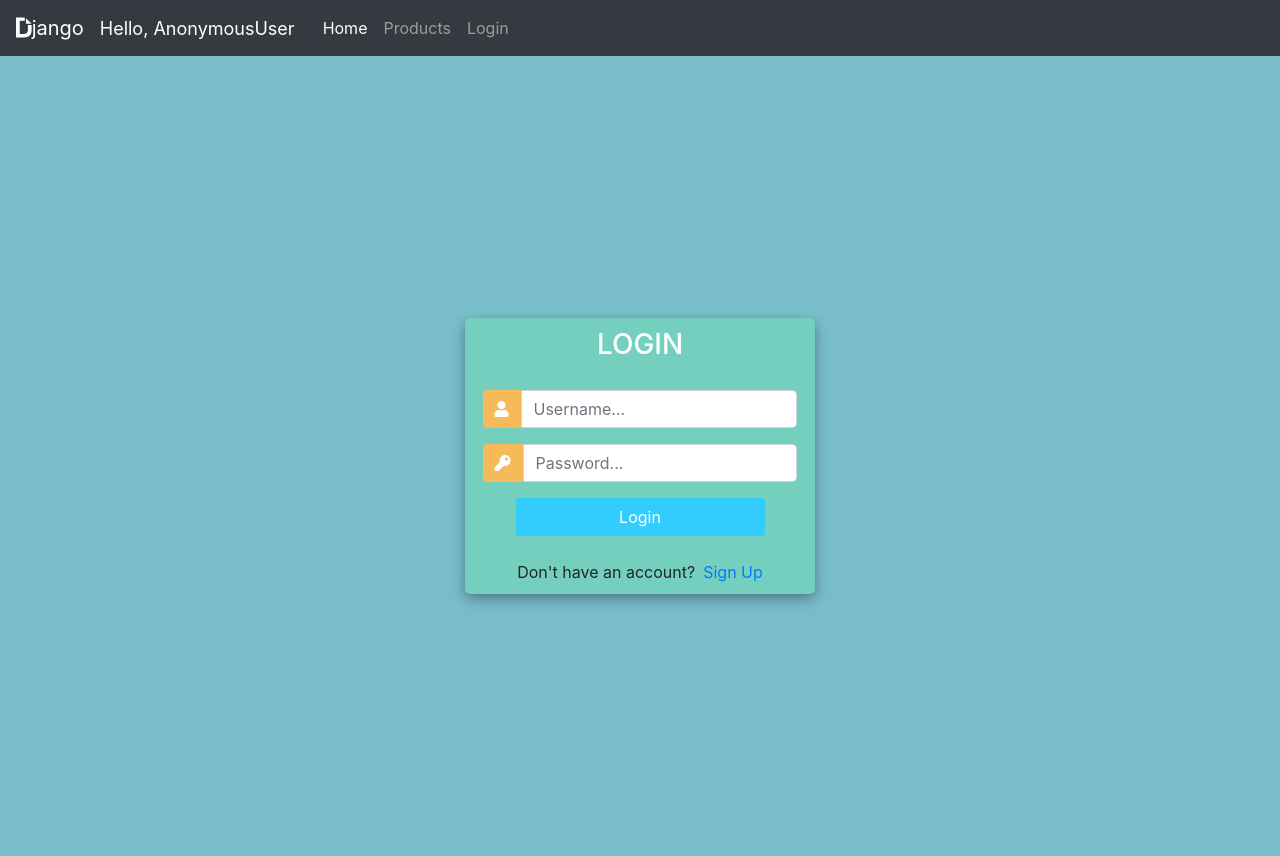
After one commit to kyrios213/django_tutorial, a Django app: page /login/ in a window 1280 px wide. The commit adds this page. Run offline with Django 3.2, Linux system fonts and the light colour scheme; some libraries are stand-ins or nearby versions.

Commit message:
Added user auth, registration, login and logout

```diff
--- a/accounts/filters.py
+++ b/accounts/filters.py
@@ -1,5 +1,6 @@
 import django_filters
 from django_filters import DateFilter, CharFilter
+from django import forms
 
 from .models import *
 
--- a/accounts/templates/accounts/customer.html
+++ b/accounts/templates/accounts/customer.html
@@ -46,7 +46,9 @@
         <div class="col">
             <div class="card card-body">
                 <form method="get">
-                    {{ myfilter.form }}
+                    <div class="form-group">
+                        {{ myfilter.form }}
+                    </div>
                     <button class="btn btn-primary btn-sm">Search</button>
                 </form>
             </div>
--- /dev/null
+++ b/accounts/templates/accounts/login.html
@@ -0,0 +1,129 @@
+{% extends 'base.html' %}
+
+{% block title %}Login{% endblock %}
+
+{% block content %}
+<!DOCTYPE html>
+<html>
+
+<head>
+	<title>Login</title>
+	<link rel="stylesheet" href="https://stackpath.bootstrapcdn.com/bootstrap/4.1.3/css/bootstrap.min.css" integrity="sha384-MCw98/SFnGE8fJT3GXwEOngsV7Zt27NXFoaoApmYm81iuXoPkFOJwJ8ERdknLPMO" crossorigin="anonymous">
+	<script src="https://ajax.googleapis.com/ajax/libs/jquery/3.3.1/jquery.min.js"></script>
+	<link rel="stylesheet" href="https://use.fontawesome.com/releases/v5.6.1/css/all.css" integrity="sha384-gfdkjb5BdAXd+lj+gudLWI+BXq4IuLW5IT+brZEZsLFm++aCMlF1V92rMkPaX4PP" crossorigin="anonymous">
+
+
+	<style>
+		body,
+		html {
+			margin: 0;
+			padding: 0;
+			height: 100%;
+			background: #7abecc !important;
+		}
+		.user_card {
+			width: 350px;
+			margin-top: auto;
+			margin-bottom: auto;
+			background: #74cfbf;
+			position: relative;
+			display: flex;
+			justify-content: center;
+			flex-direction: column;
+			padding: 10px;
+			box-shadow: 0 4px 8px 0 rgba(0, 0, 0, 0.2), 0 6px 20px 0 rgba(0, 0, 0, 0.19);
+			-webkit-box-shadow: 0 4px 8px 0 rgba(0, 0, 0, 0.2), 0 6px 20px 0 rgba(0, 0, 0, 0.19);
+			-moz-box-shadow: 0 4px 8px 0 rgba(0, 0, 0, 0.2), 0 6px 20px 0 rgba(0, 0, 0, 0.19);
+			border-radius: 5px;
+
+		}
+
+		.form_container {
+			margin-top: 20px;
+		}
+
+		#form-title{
+			color: #fff;
+
+		}
+
+		.login_btn {
+			width: 100%;
+			background: #33ccff !important;
+			color: white !important;
+		}
+		.login_btn:focus {
+			box-shadow: none !important;
+			outline: 0px !important;
+		}
+		.login_container {
+			padding: 0 2rem;
+		}
+		.input-group-text {
+			background: #f7ba5b !important;
+			color: white !important;
+			border: 0 !important;
+			border-radius: 0.25rem 0 0 0.25rem !important;
+		}
+		.input_user,
+		.input_pass:focus {
+			box-shadow: none !important;
+			outline: 0px !important;
+		}
+
+		#messages{
+			background-color: grey;
+			color: #fff;
+			padding: 10px;
+			margin-top: 10px;
+		}
+	</style>
+
+</head>
+<body>
+	<div class="container h-100">
+		<div class="d-flex justify-content-center h-100">
+			<div class="user_card">
+				<div class="d-flex justify-content-center">
+
+
+					<h3 id="form-title">LOGIN</h3>
+				</div>
+				<div class="d-flex justify-content-center form_container">
+					<form method="POST" action="">
+                        {% csrf_token %}
+						<div class="input-group mb-3">
+							<div class="input-group-append">
+								<span class="input-group-text"><i class="fas fa-user"></i></span>
+							</div>
+							<input type="text" name="username" placeholder="Username..." class="form-control">
+						</div>
+						<div class="input-group mb-2">
+							<div class="input-group-append">
+								<span class="input-group-text"><i class="fas fa-key"></i></span>
+							</div>
+								<input type="password" name="password" placeholder="Password..." class="form-control" >
+						</div>
+
+							<div class="d-flex justify-content-center mt-3 login_container">
+				 				<input class="btn login_btn" type="submit" value="Login">
+				   			</div>
+					</form>
+
+				</div>
+                {% for message in messages %}
+                    <p id="messages">{{ message }}</p>
+                {% endfor %}
+				<div class="mt-4">
+					<div class="d-flex justify-content-center links">
+						Don't have an account? <a href="{% url 'accounts:register' %}" class="ml-2">Sign Up</a>
+					</div>
+
+				</div>
+			</div>
+		</div>
+	</div>
+</body>
+
+</html>
+{% endblock %}
--- a/accounts/urls.py
+++ b/accounts/urls.py
@@ -4,6 +4,10 @@ from . import views
 
 app_name = 'accounts'
 urlpatterns = [
+    path('register/', views.registerPage, name="register"),
+    path('login/', views.loginPage, name="login"),
+    path('logout/', views.logoutUser, name="logout"),
+
     path('', views.home, name="home"),
     path('products/', views.products, name="products"),
     path('customer/<str:pk>/', views.customer, name="customer"),
--- a/accounts/views.py
+++ b/accounts/views.py
@@ -1,12 +1,56 @@
 from django.shortcuts import render, redirect
 from django.http import HttpResponse
 from django.forms import inlineformset_factory
+from django.contrib.auth.forms import UserCreationForm
+from django.contrib import messages
+from django.contrib.auth import authenticate, login, logout
+from django.contrib.auth.decorators import login_required
 
 from .models import *
 from .forms import *
 from .filters import OrderFilter
 
 # Create your views here.
+def registerPage(request):
+    if request.user.is_authenticated:
+        return redirect('accounts:home')
+    else:
+        form = CreateUserForm()
+        if request.method == 'POST':
+            form = CreateUserForm(request.POST)
+            if form.is_valid():
+                form.save()
+                user = form.cleaned_data.get('username')
+                messages.success(request, "Account was created for " + user)
+                return redirect('accounts:login')
+        context = {
+            'form': form,
+        }
+        return render(request, 'accounts/register.html', context)
+
+def loginPage(request):
+    if request.user.is_authenticated:
+        return redirect('accounts:home')
+    else:
+        if request.method == "POST":
+            username = request.POST.get('username')
+            password = request.POST.get('password')
+
+            user = authenticate(request, username=username, password=password)
+            if user is not None:
+                login(request, user)
+                return redirect('accounts:home')
+            else:
+                messages.info(request, 'Username OR password is incorrect')
+        context = {}
+        return render(request, 'accounts/login.html', context)
+
+@login_required(login_url='accounts:login')
+def logoutUser(request):
+    logout(request)
+    return redirect('accounts:login')
+
+@login_required(login_url='accounts:login')
 def home(request):
     orders = Order.objects.all()
     customers = Customer.objects.all()
@@ -26,12 +70,14 @@ def home(request):
         }
     return render(request, 'accounts/dashboard.html', context)
 
+@login_required(login_url='accounts:login')
 def products(request):
     products = Product.objects.all()
     return render(request, 'accounts/products.html', {
         'products': products,
     })
 
+@login_required(login_url='accounts:login')
 def customer(request, pk):
     customer = Customer.objects.get(id=pk)
 
@@ -49,6 +95,7 @@ def customer(request, pk):
         }
     return render(request, 'accounts/customer.html', context)
 
+@login_required(login_url='accounts:login')
 def createOrder(request, pk):
     OrderFormSet = inlineformset_factory(Customer, Order, fields=('product', 'status'), extra=10)
     customer = Customer.objects.get(id=pk)
@@ -65,6 +112,7 @@ def createOrder(request, pk):
     }
     return render(request, 'accounts/order_form.html', context)
 
+@login_required(login_url='accounts:login')
 def updateOrder(request, pk):
     order = Order.objects.get(id=pk)
     form = OrderForm(instance=order)
@@ -78,6 +126,7 @@ def updateOrder(request, pk):
     }
     return render(request, 'accounts/order_form.html', context)
 
+@login_required(login_url='accounts:login')
 def deleteOrder(request, pk):
     item = Order.objects.get(id=pk)
     if request.method == 'POST':
--- a/static/accounts/css/styles.css
+++ b/static/accounts/css/styles.css
@@ -17,3 +17,51 @@ body {
 #orders-pending {
     background-color: #7CD1C0;
 }
+
+.user_card {
+    width: 350px;
+    margin-top: auto;
+    margin-bottom: auto;
+    background: #74cfbf;
+    position: relative;
+    display: flex;
+    justify-content: center;
+    flex-direction: column;
+    padding: 10px;
+    box-shadow: 0 4px 8px 0 rgba(0, 0, 0, 0.2), 0 6px 20px 0 rgba(0, 0, 0, 0.19);
+    -webkit-box-shadow: 0 4px 8px 0 rgba(0, 0, 0, 0.2), 0 6px 20px 0 rgba(0, 0, 0, 0.19);
+    -moz-box-shadow: 0 4px 8px 0 rgba(0, 0, 0, 0.2), 0 6px 20px 0 rgba(0, 0, 0, 0.19);
+    border-radius: 5px;
+
+}
+
+.form_container {
+    margin-top: 20px;
+}
+
+#form-title{
+    color: #fff;
+}
+.login_btn {
+    width: 100%;
+    background: #33ccff !important;
+    color: white !important;
+}
+.login_btn:focus {
+    box-shadow: none !important;
+    outline: 0px !important;
+}
+.login_container {
+    padding: 0 2rem;
+}
+.input-group-text {
+    background: #f7ba5b !important;
+    color: white !important;
+    border: 0 !important;
+    border-radius: 0.25rem 0 0 0.25rem !important;
+}
+.input_user,
+.input_pass:focus {
+    box-shadow: none !important;
+    outline: 0px !important;
+}
--- a/templates/base.html
+++ b/templates/base.html
@@ -9,12 +9,21 @@
     <link rel="stylesheet" href="https://cdn.jsdelivr.net/npm/bootstrap@4.6.0/dist/css/bootstrap.min.css" integrity="sha384-B0vP5xmATw1+K9KRQjQERJvTumQW0nPEzvF6L/Z6nronJ3oUOFUFpCjEUQouq2+l" crossorigin="anonymous">
     <link rel="stylesheet" href="{% static 'accounts/css/styles.css' %}">
 
+    <style>
+        .hello-msg{
+            font-size: 18px;
+            color: #fff;
+            margin-right: 20px;
+        }
+    </style>
+
     <title>{% block title %}{% endblock %}</title>
 </head>
 <body>
 
-    <nav class="navbar navbar-expand-lg navbar-light bg-light">
+    <nav class="navbar navbar-expand-lg navbar-dark bg-dark">
         <a class="navbar-brand" href="{% url 'accounts:home' %}"><i class="fab fa-dochub"></i>jango</a>
+        <span class="hello-msg">Hello, {{ user }}</span>
         <button class="navbar-toggler" type="button" data-toggle="collapse" data-target="#navbarSupportedContent" aria-controls="navbarSupportedContent" aria-expanded="false" aria-label="Toggle navigation">
             <span class="navbar-toggler-icon"></span>
         </button>
@@ -27,6 +36,15 @@
                 <li class="nav-item">
                     <a class="nav-link" href="{% url 'accounts:products' %}">Products</a>
                 </li>
+                {% if user.is_authenticated %}
+                    <li class="nav-item">
+                        <a class="nav-link" href="{% url 'accounts:logout' %}">Logout</a>
+                    </li>
+                {% else %}
+                    <li class="nav-item">
+                        <a class="nav-link" href="{% url 'accounts:login' %}">Login</a>
+                    </li>
+                {% endif %}
             </ul>
         </div>
     </nav>
```
Also changed, not shown: accounts/forms.py (+8 -0 lines), accounts/templates/accounts/register.html (added, +167 -0 lines).
